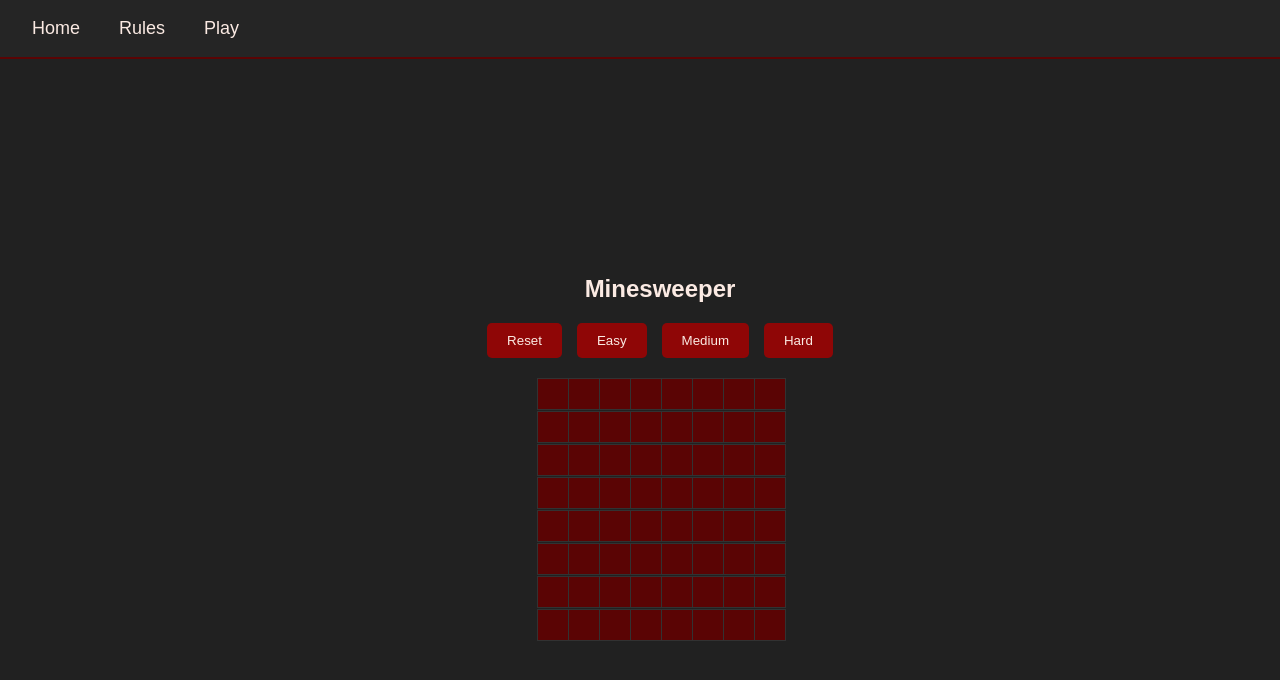
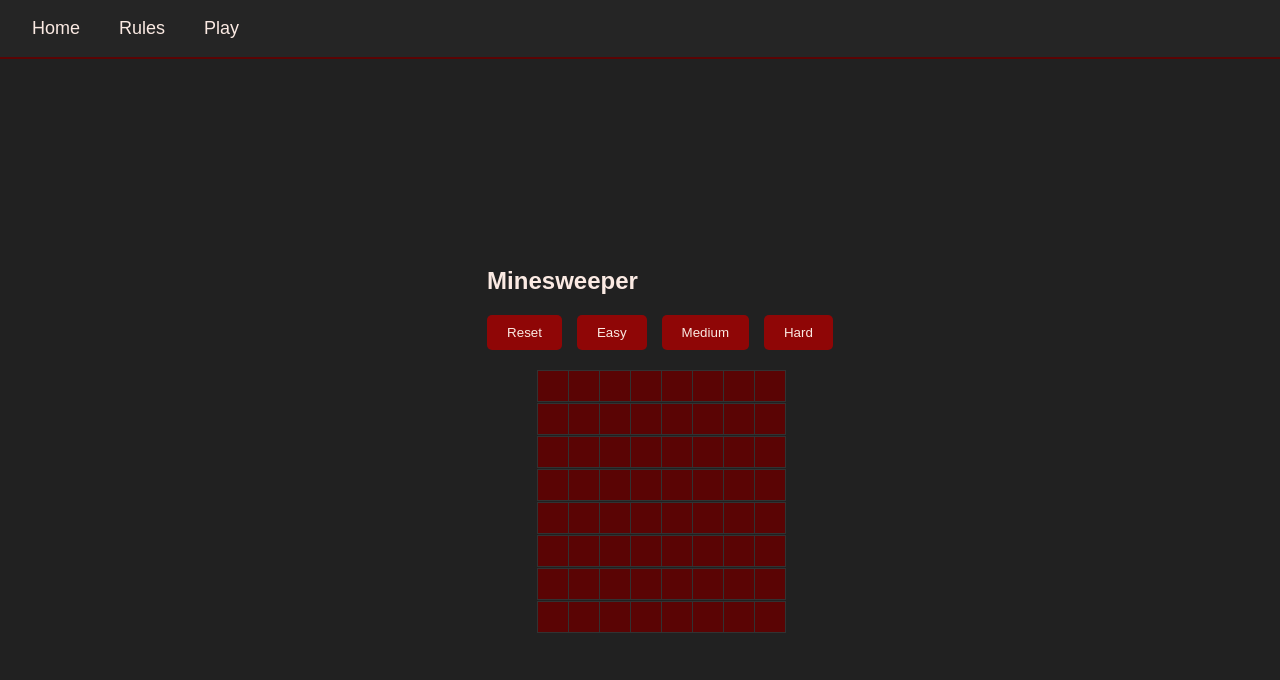
Before and after one commit to aneja5/Sahilpreet-aneja-project2, a React (Create React App) app: page /game/easy in a window 1280 px wide. Shown: the top 680 px of the page. Built offline with nearby package versions, Linux system fonts and the light colour scheme.

Commit message:
Update GamePage.js

```diff
--- a/src/components/GamePage.js
+++ b/src/components/GamePage.js
@@ -189,12 +189,14 @@ const GamePage = () => {
   return (
     <div className="game-page">
       <Navbar />
-      <h1 className="game-title">Minesweeper</h1>
+      <div className="game-container">
+        <div className="game-title">Minesweeper</div>
           <div className='button-container'>
             <button className="buttons" onClick={resetGame}>Reset</button>
             <button onClick={() => handleDifficultyChange('easy')} className="buttons">Easy</button>
             <button onClick={() => handleDifficultyChange('medium')} className="buttons">Medium</button>
             <button onClick={() => handleDifficultyChange('hard')} className="buttons">Hard</button>
+          </div>
     </div>
       <GameBoard board={board} onCellClick={handleCellClick} difficulty={difficulty} />
       <Modal isOpen={isModalOpen} message={modalMessage} onClose={() => setIsModalOpen(false)} />
```
Lines whose indentation alone changed are shown as unchanged.
